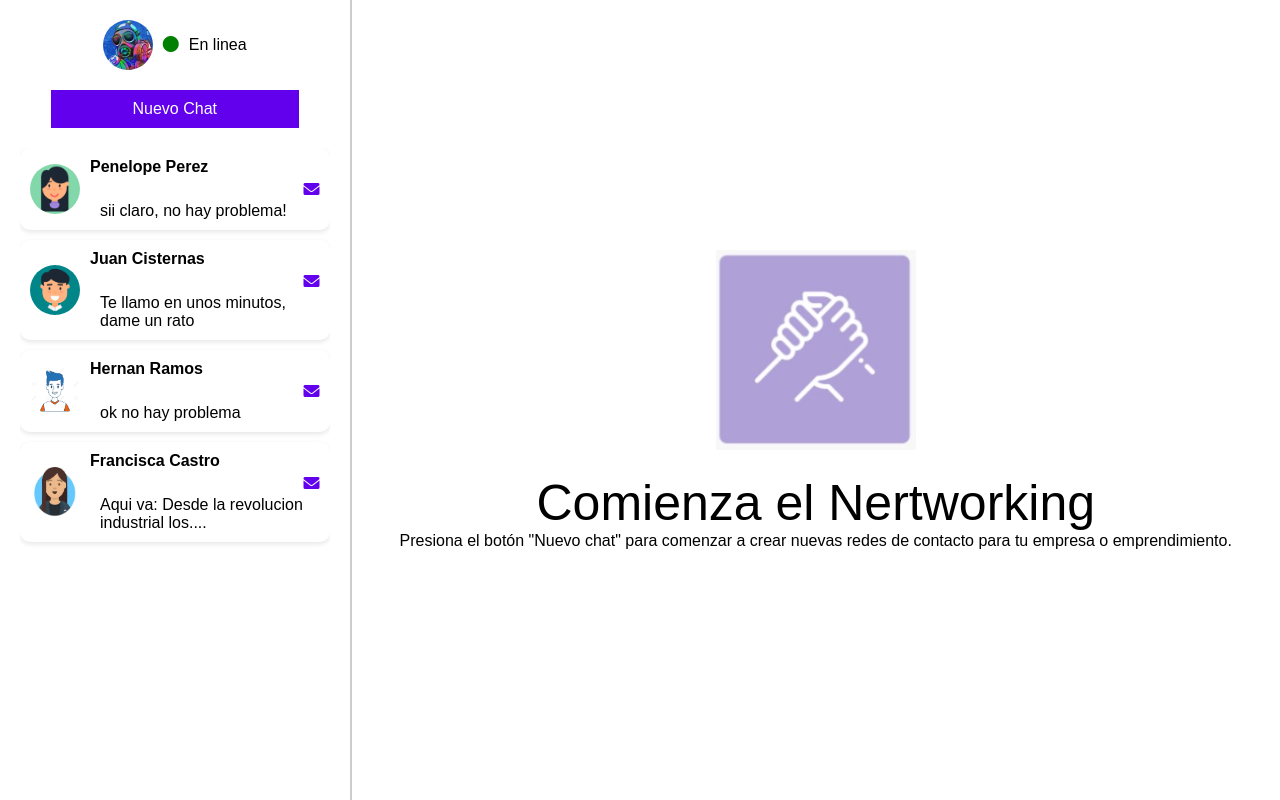
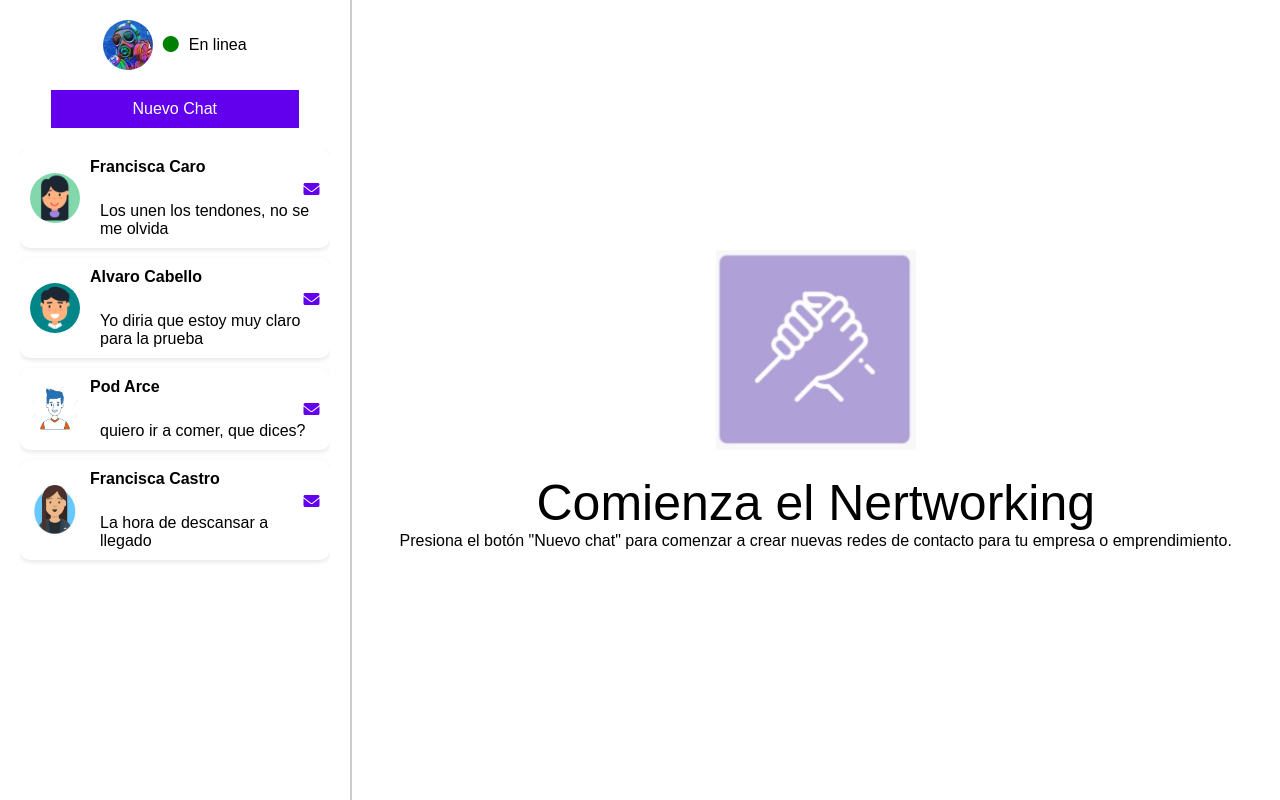
Before and after one commit to eddy199322222/CSS-FLEX, a plain HTML site: page index.html in a window 1280 px wide. Drawn offline with Linux system fonts and the light colour scheme.

Commit message:
Tercer commit - agregando descripciones

```diff
--- a/index.html
+++ b/index.html
@@ -26,26 +26,26 @@
                 <div class="contacto">
                     <img src="./assets/img/1.jpg" alt="Foto del contacto">
                     <div class="info-contacto"> <!-- Contenedor para la información textual -->
-                        <p class="nombre-contacto">Penelope Perez</p> <!-- Nombre del contacto -->
+                        <p class="nombre-contacto">Francisca Caro</p> <!-- Nombre del contacto -->
                         <i class="fas fa-envelope"></i> <!-- Ícono no leído -->
-                        <div class="ultimo-mensaje">sii claro, no hay problema!</div>
+                        <div class="ultimo-mensaje">Los unen los tendones, no se me olvida</div>
                     </div>
                 </div>
 
                 <div class="contacto">
                     <img src="./assets/img/2.jpg" alt="Foto del contacto">
                     <div class="info-contacto"> <!-- Contenedor para la información textual -->
-                        <p class="nombre-contacto">Juan Cisternas</p> <!-- Nombre del contacto -->
+                        <p class="nombre-contacto">Alvaro Cabello</p> <!-- Nombre del contacto -->
                         <i class="fas fa-envelope"></i> <!-- Ícono no leído -->
-                        <div class="ultimo-mensaje">Te llamo en unos minutos, dame un rato</div>
+                        <div class="ultimo-mensaje">Yo diria que estoy muy claro para la prueba</div>
                     </div>
                 </div>
                 <div class="contacto">
                     <img src="./assets/img/3.jpg" alt="Foto del contacto">
                     <div class="info-contacto"> <!-- Contenedor para la información textual -->
-                        <p class="nombre-contacto">Hernan Ramos</p> <!-- Nombre del contacto -->
+                        <p class="nombre-contacto">Pod Arce</p> <!-- Nombre del contacto -->
                         <i class="fas fa-envelope"></i> <!-- Ícono no leído -->
-                        <div class="ultimo-mensaje">ok no hay problema</div>
+                        <div class="ultimo-mensaje">quiero ir a comer, que dices?</div>
                     </div>
                 </div>
                 <div class="contacto">
@@ -53,7 +53,7 @@
                     <div class="info-contacto"> <!-- Contenedor para la información textual -->
                         <p class="nombre-contacto">Francisca Castro</p> <!-- Nombre del contacto -->
                         <i class="fas fa-envelope"></i> <!-- Ícono no leído -->
-                        <div class="ultimo-mensaje">Aqui va: Desde la revolucion industrial los....</div>
+                        <div class="ultimo-mensaje">La hora de descansar a llegado</div>
                     </div>
                 </div>
 
```
